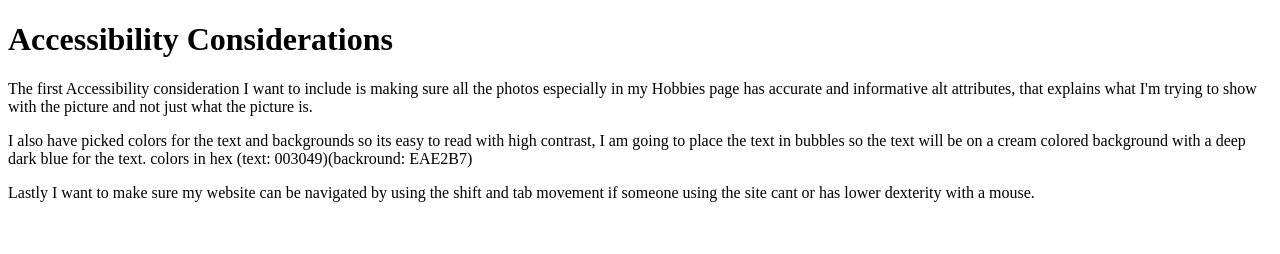
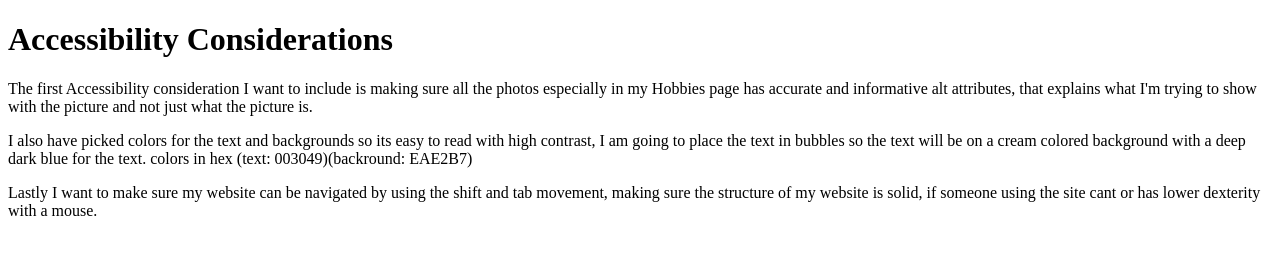
Before and after one commit to swagchees/Website, a plain HTML site: page Accessibility.html in a window 1280 px wide. Drawn offline with Linux system fonts and the light colour scheme.

Commit message:
Update Accessibility.html

```diff
--- a/Accessibility.html
+++ b/Accessibility.html
@@ -4,5 +4,5 @@
   <h1>Accessibility Considerations</h1>
   <p>The first Accessibility consideration I want to include is making sure all the photos especially in my Hobbies page has accurate and informative alt attributes, that explains what I'm trying to show with the picture and not just what the picture is.</p>
   <p>I also have picked colors for the text and backgrounds so its easy to read with high contrast, I am going to place the text in bubbles so the text will be on a cream colored background with a deep dark blue for the text. colors in hex (text: 003049)(backround: EAE2B7)</p>
-  <p>Lastly I want to make sure my website can be navigated by using the shift and tab movement if someone using the site cant or has lower dexterity with a mouse.</p>
+  <p>Lastly I want to make sure my website can be navigated by using the shift and tab movement, making sure the structure of my website is solid, if someone using the site cant or has lower dexterity with a mouse.</p>
 </body>
```
